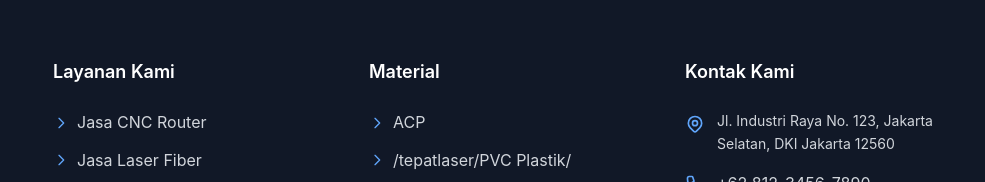
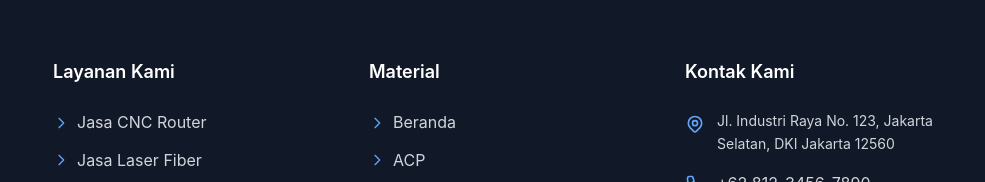
Before and after one commit to Ddos-spec/tepatlaser, an Astro site: page /tepatlaser/blog in a window 1280 px wide. Shown: the part 2178-2360 px from the top of the page, 295-1280 px from the left. Built offline with nearby package versions, Linux system fonts and the light colour scheme; Astro itself is replaced by a stand-in of ours; a web font is replaced by a local one.

Commit message:
oke coba

```diff
--- a/src/utils/constants.js
+++ b/src/utils/constants.js
@@ -62,6 +62,7 @@ export const SERVICES = [
 ];
 
 export const MATERIALS = [
+  { name: "Beranda", href: "/tepatlaser/", active: true },
   {
     id: "acp",
     name: "ACP",
```
